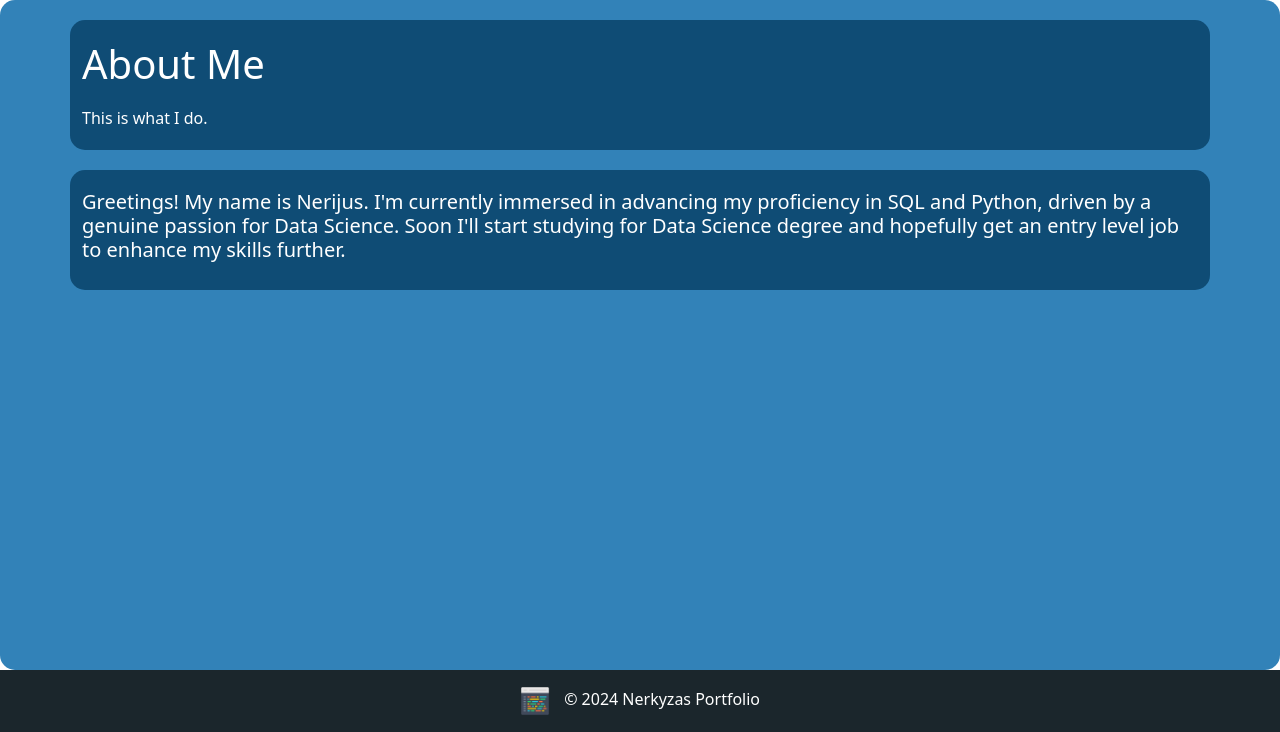
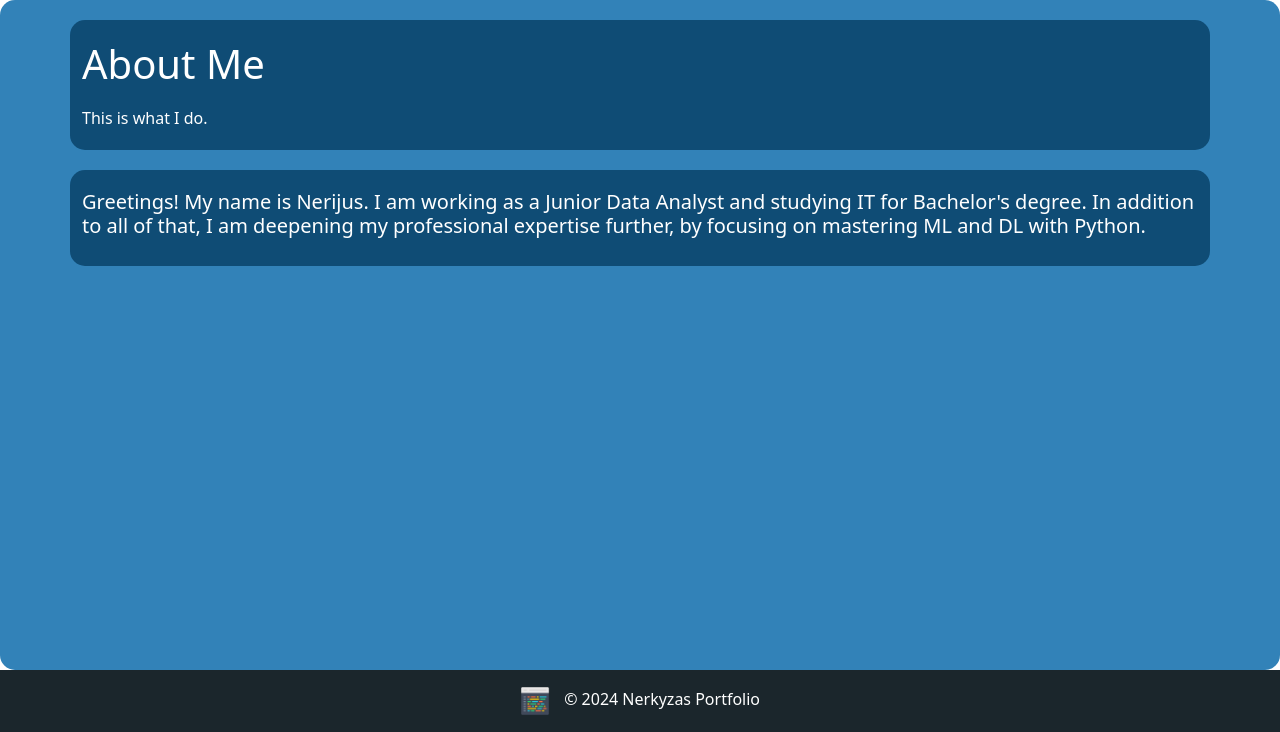
Before and after one commit to nerkyzas157/Portfolio_Website, a Flask app: page /about in a window 1280 px wide. Shown: the part 68-800 px from the top of the page. Run offline with Flask 3, Linux system fonts and the light colour scheme; some libraries are stand-ins or nearby versions.

Commit message:
Updated About Me section

```diff
--- a/main.py
+++ b/main.py
@@ -12,6 +12,7 @@ from flask_login import (
 from sqlalchemy import desc
 import os
 import smtplib
+from dotenv import load_dotenv
 
 from forms import CreatePostForm, AuthForm, ContactForm
 from models import Project, Learning, db
@@ -20,6 +21,7 @@ from scraper_md import scrapy, md_data
 
 app = Flask(__name__)
 
+load_dotenv("C://Users//Neriukas//Desktop//Code//Portfolio//secrets//.env")
 
 SMTP_EMAIL = os.environ.get("SMTP_EMAIL")
 APP_PASSWORD = os.environ.get("SMTP_APP_PASS")
--- a/templates/about.html
+++ b/templates/about.html
@@ -12,8 +12,8 @@
 <div class="container">
   <div class="text">
     <h5>
-      Greetings! My name is Nerijus. I'm currently immersed in advancing my proficiency in SQL and Python, driven by a genuine passion for Data Science.
-      Soon I'll start studying for Data Science degree and hopefully get an entry level job to enhance my skills further.
+      Greetings! My name is Nerijus. I am working as a Junior Data Analyst and studying IT for Bachelor's degree.
+      In addition to all of that, I am deepening my professional expertise further, by focusing on mastering ML and DL with Python.
     </h5>
   </div>
 </div>
```
